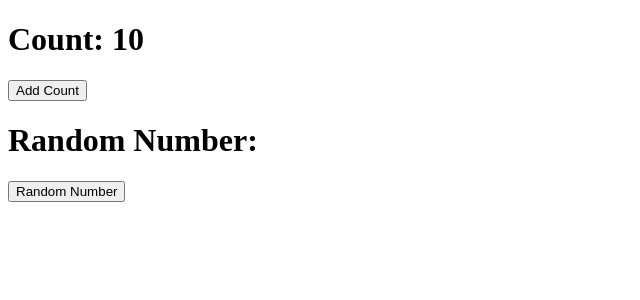
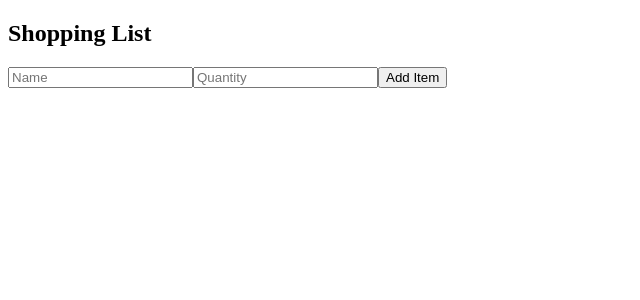
Before and after one commit to Rakibul-Hassan-1/React_Learning, a React (Vite) app in the folder react-demos/: page / in a window 1280 px wide. Shown: the top 300 px of the page, without its empty margins (0-640 px from the left). Built offline with nearby package versions, Linux system fonts and the light colour scheme.

Commit message:
Shopping list jsx file are added

```diff
--- a/react-demos/src/App.jsx
+++ b/react-demos/src/App.jsx
@@ -1,4 +1,4 @@
-import ExampleOne from "./components/ExampleOne";
+import Shoppinglist from "./components/Shoppinglist";
 
 const App = () => {
   return (
@@ -17,7 +17,8 @@ const App = () => {
       {/* <CustomCss /> */}
       {/* <State /> */}
       {/* <AddFriend /> */}
-      <ExampleOne />
+      {/* <ExampleOne /> */}
+      {<Shoppinglist />}
     </div>
   );
 };
--- /dev/null
+++ b/react-demos/src/components/Shoppinglist.jsx
@@ -0,0 +1,52 @@
+import React, { useState } from "react";
+
+const Shoppinglist = () => {
+  const [items, setItems] = useState([]);
+  const [name, setName] = useState("");
+  const [quantity, setQuantity] = useState("");
+
+  const handleSubmit = (e) => {
+    e.preventDefault();
+    if (!name || !quantity) return;
+
+    const newItem = {
+      name,
+      quantity: parseInt(quantity),
+    };
+
+    setItems((prevItems) => [...prevItems, newItem]);
+    setName("");
+    setQuantity("");
+  };
+
+  return (
+    <div>
+      <h2>Shopping List</h2>
+      <form onSubmit={handleSubmit}>
+        <input
+          type="text"
+          placeholder="Name"
+          value={name}
+          onChange={(e) => setName(e.target.value)}
+        />
+        <input
+          type="number"
+          placeholder="Quantity"
+          value={quantity}
+          onChange={(e) => setQuantity(e.target.value)}
+        />
+        <button type="submit">Add Item</button>
+      </form>
+
+      <ul>
+        {items.map((item, index) => (
+          <li key={index}>
+            {item.name} - Quantity: {item.quantity}
+          </li>
+        ))}
+      </ul>
+    </div>
+  );
+};
+
+export default Shoppinglist;
```
